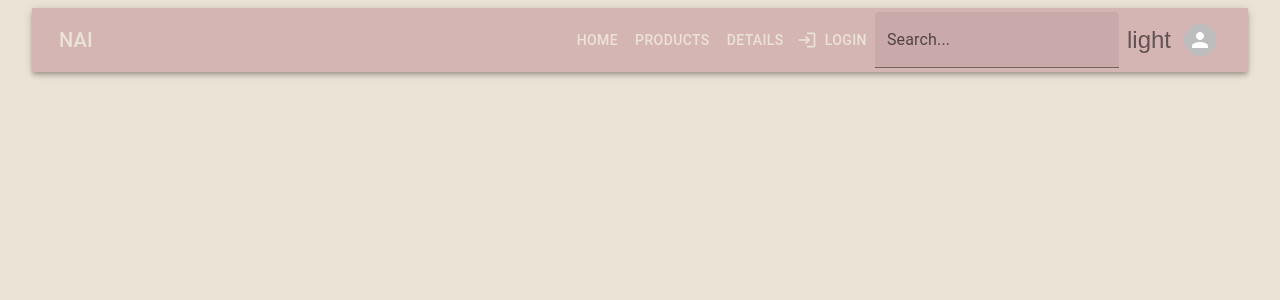
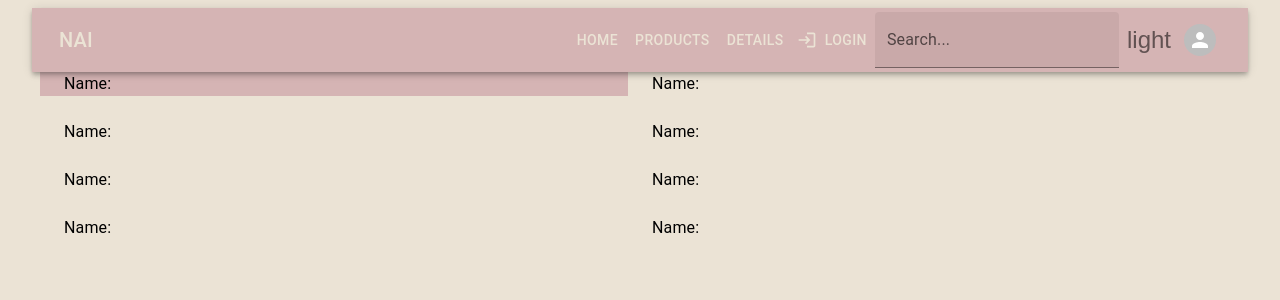
Before and after one commit to uimkatali/personal-login-form-fe, a React (Create React App) app: page /profile in a window 1280 px wide. Shown: the top 300 px of the page. Built offline with nearby package versions, Linux system fonts and the light colour scheme.

Commit message:
manage package.json; Add profile content test;

```diff
--- a/package.json
+++ b/package.json
@@ -19,7 +19,7 @@
     "@types/i18next": "^13.0.0",
     "@types/jest": "^27.5.2",
     "@types/node": "^16.18.71",
-    "@types/react": "^18.2.48",
+    "@types/react": "^17.0.0 || ^18.0.0 || ^18.2.48",
     "@types/react-dom": "^18.2.18",
     "@types/react-i18next": "^8.1.0",
     "axios": "^1.6.5",
--- a/src/App.tsx
+++ b/src/App.tsx
@@ -2,16 +2,18 @@ import React from 'react'
 import Home from './components/Home/Home'
 import Navbar from './components/Navbar/Navbar'
 import { Box, Container, GlobalStyles, useTheme } from '@mui/material'
-import Products from './components/About/Products'
+import Products from './components/Products/Products'
 import { BrowserRouter as Router, Route, Routes } from 'react-router-dom'
 import Login from './components/Profile/Login'
 import { Logout } from './components/Profile/Logout'
 import { Details } from './Details/Details'
 import { makeStyles } from '@mui/styles'
+import ProfileContent from './components/Profile/ProfileContent'
 
 const useStyle = makeStyles(() => ({
   container: {
     height: '100%',
+    width: '100%',
     display: 'flex',
     felxDirection: 'column',
   },
@@ -24,7 +26,9 @@ const App = () => {
   return (
     <Router>
       <GlobalStyles
-        styles={{ body: { height: '100%', backgroundColor: theme.palette.secondary.main } }}
+        styles={{
+          body: { height: '100%', backgroundColor: theme.palette.secondary.main },
+        }}
       />
       <Box>
         <Container className={classes.container} maxWidth={'xl'}>
@@ -37,6 +41,7 @@ const App = () => {
               <Route path="/about" element={<Products filter={''} />} /> //TODO-Add slice for this
               filter
               <Route path="/details" element={<Details />} />
+              <Route path="/profile" element={<ProfileContent />} />
               <Route path="/login" element={<Login />} />
               <Route path="/logout" element={<Logout />} />
             </Routes>
--- a/src/components/About/Products.tsx
+++ b/src/components/Products/Products.tsx
@@ -82,9 +82,9 @@ const Products = ({ filter }: AboutProps) => {
   )
 
   return (
-    <Grid container spacing={2} padding={2}>
+    <Grid container sx={{ width: '450px', margin: '0 auto' }}>
       {(filteredData.length > 0 ? filteredData : mockData).map(user => (
-        <Grid item key={generateUniqueKey()}>
+        <Grid item xs={4} sm={6} md={4} lg={3} key={generateUniqueKey()}>
           {cardRender(user)}
         </Grid>
       ))}
--- /dev/null
+++ b/src/components/Profile/ProfileContent.tsx
@@ -0,0 +1,60 @@
+import { TRANSLATION_KEYS } from '../../i18n/translationKeys'
+import { User, useAuth0 } from '@auth0/auth0-react'
+import { Container, Grid, Typography } from '@mui/material'
+import useTheme from '@mui/material/styles/useTheme'
+import { useTranslation } from 'react-i18next'
+
+const ProfileContent = () => {
+  const { t } = useTranslation()
+  const { user } = useAuth0()
+  const theme = useTheme()
+
+  return (
+    <Container>
+      <Grid container spacing={{ xs: 2, md: 3 }} columns={{ xs: 4, sm: 8, md: 12 }}>
+        <Grid
+          xs={6}
+          item
+          sx={{
+            display: 'flex',
+            flexDirection: 'row',
+            backgroundColor: theme.palette.primary.main,
+          }}
+        >
+          <Typography>{t(TRANSLATION_KEYS.NAME)}</Typography>
+          <Typography>{user && user.name}</Typography>
+        </Grid>
+        <Grid xs={6} item sx={{ display: 'flex', flexDirection: 'row' }}>
+          <Typography>{t(TRANSLATION_KEYS.NAME)}</Typography>
+          <Typography>{user && user.nickname}</Typography>
+        </Grid>
+        <Grid xs={6} item sx={{ display: 'flex', flexDirection: 'row' }}>
+          <Typography>{t(TRANSLATION_KEYS.NAME)}</Typography>
+          <Typography>{user && user.birthdate}</Typography>
+        </Grid>
+        <Grid xs={6} item sx={{ display: 'flex', flexDirection: 'row' }}>
+          <Typography>{t(TRANSLATION_KEYS.NAME)}</Typography>
+          <Typography>{user && user.email}</Typography>
+        </Grid>
+        <Grid xs={6} item sx={{ display: 'flex', flexDirection: 'row' }}>
+          <Typography>{t(TRANSLATION_KEYS.NAME)}</Typography>
+          <Typography>{user && user.email_verified}</Typography>
+        </Grid>
+        <Grid xs={6} item sx={{ display: 'flex', flexDirection: 'row' }}>
+          <Typography>{t(TRANSLATION_KEYS.NAME)}</Typography>
+          <Typography>{user && user.family_name}</Typography>
+        </Grid>
+        <Grid xs={6} item sx={{ display: 'flex', flexDirection: 'row' }}>
+          <Typography>{t(TRANSLATION_KEYS.NAME)}</Typography>
+          <Typography>{user && user.given_name}</Typography>
+        </Grid>
+        <Grid xs={6} item sx={{ display: 'flex', flexDirection: 'row' }}>
+          <Typography>{t(TRANSLATION_KEYS.NAME)}</Typography>
+          <Typography>{user && user.gender}</Typography>
+        </Grid>
+      </Grid>
+    </Container>
+  )
+}
+
+export default ProfileContent
--- a/src/components/Profile/UserProfileMenu.tsx
+++ b/src/components/Profile/UserProfileMenu.tsx
@@ -3,12 +3,14 @@ import { useAuth0 } from '@auth0/auth0-react'
 import { Avatar, IconButton, Menu, MenuItem, Typography, useTheme } from '@mui/material'
 import { useTranslation } from 'react-i18next'
 import React from 'react'
+import { useNavigate } from 'react-router-dom'
 
 const UserProfileMenu = () => {
   const { t } = useTranslation()
   const { user, isAuthenticated, isLoading, logout, loginWithRedirect } = useAuth0()
   const [anchorEl, setAnchorEl] = React.useState<null | HTMLElement>(null)
   const theme = useTheme()
+  const navigate = useNavigate()
   const handleOpenUserProfile = (event: React.MouseEvent<HTMLElement>) => {
     setAnchorEl(event.currentTarget)
   }
@@ -36,6 +38,7 @@ const UserProfileMenu = () => {
           onClose={handleCloseUserProfile}
         >
           <MenuItem
+            disabled
             sx={{ color: theme.palette.secondary.main }}
             onClick={handleCloseUserProfile}
             key={user && user.name}
@@ -46,15 +49,20 @@ const UserProfileMenu = () => {
           </MenuItem>
           <MenuItem
             sx={{ color: theme.palette.secondary.main }}
-            onClick={handleCloseUserProfile}
-            key={user && user.email}
+            onClick={() => {
+              navigate('/profile')
+              handleCloseUserProfile()
+            }}
           >
-            <Typography>{user && user.email}</Typography>
-          </MenuItem>
-          <MenuItem sx={{ color: theme.palette.secondary.main }} onClick={handleCloseUserProfile}>
             {t(TRANSLATION_KEYS.PROFILE)}
           </MenuItem>
-          <MenuItem sx={{ color: theme.palette.secondary.main }} onClick={() => logout()}>
+          <MenuItem
+            sx={{ color: theme.palette.secondary.main }}
+            onClick={() => {
+              logout()
+              handleCloseUserProfile()
+            }}
+          >
             {t(TRANSLATION_KEYS.LOGOUT)}
           </MenuItem>
         </Menu>
```
Also changed, not shown: 1 other file (tests, documents, lock files or other folders).
